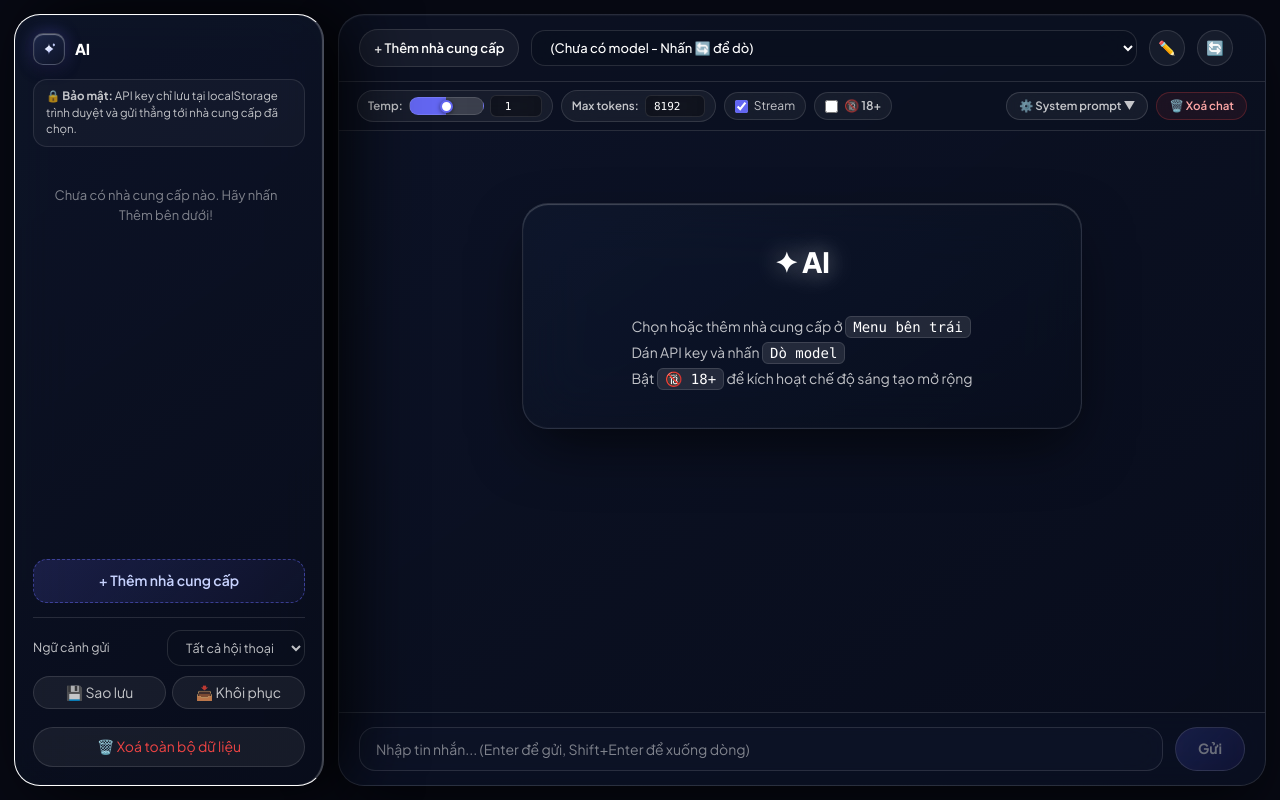
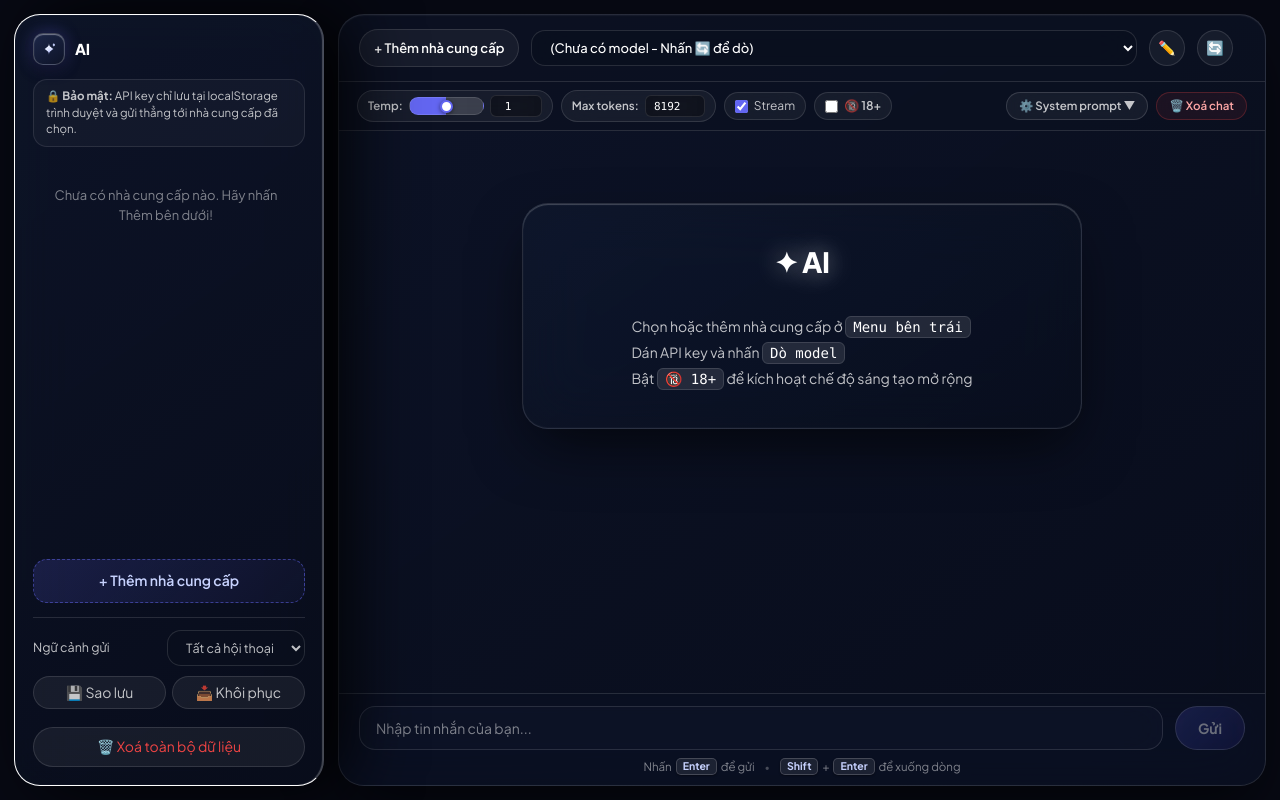
Before and after one commit to phmt1109/gggh, a React (Vite) app: page / in a window 1280 px wide. Built offline with nearby package versions, Linux system fonts and the light colour scheme.

Commit message:
feat: improve UI/UX and realtime context
- Restyle composer with a dedicated hints row
- Update assistant iconography across components
- Enhance realtime context prompt with precise timing
- Add shortcut documentation to composer footer

```diff
--- a/public/sw.js
+++ b/public/sw.js
@@ -1,5 +1,5 @@
 // Service Worker for AI PWA
-const CACHE_NAME = 'ai-cache-v3';
+const CACHE_NAME = 'ai-cache-v4';
 const PRECACHE_URLS = [
   '/',
   '/index.html',
--- a/src/components/Composer.tsx
+++ b/src/components/Composer.tsx
@@ -54,11 +54,12 @@ export const Composer: React.FC<ComposerProps> = ({
 
   return (
     <footer id="composer">
+      <div className="composer-row">
         <textarea
           ref={textareaRef}
           id="input"
           rows={1}
-        placeholder="Nhập tin nhắn... (Enter để gửi, Shift+Enter để xuống dòng)"
+          placeholder="Nhập tin nhắn của bạn..."
           value={input}
           onChange={(e) => onChangeInput(e.target.value)}
           onKeyDown={handleKeyDown}
@@ -87,6 +88,17 @@ export const Composer: React.FC<ComposerProps> = ({
             Gửi
           </button>
         )}
+      </div>
+
+      <div className="composer-hints">
+        <span className="hint-item">
+          Nhấn <kbd className="key-cap">Enter</kbd> để gửi
+        </span>
+        <span className="hint-sep">•</span>
+        <span className="hint-item">
+          <kbd className="key-cap">Shift</kbd> + <kbd className="key-cap">Enter</kbd> để xuống dòng
+        </span>
+      </div>
     </footer>
   );
 };
--- a/src/components/MessagesView.tsx
+++ b/src/components/MessagesView.tsx
@@ -64,7 +64,7 @@ export const MessagesView: React.FC<MessagesViewProps> = ({
           >
             <div className="msg-inner">
               <div className="msg-head">
-                <span>{isError ? '⚠️ THÔNG BÁO LỖI' : isUser ? '👤 BẠN' : '⚡ TRỢ LÝ AI'}</span>
+                <span>{isError ? '⚠️ THÔNG BÁO LỖI' : isUser ? '👤 BẠN' : '✦ TRỢ LÝ AI'}</span>
                 <span style={{ opacity: 0.6, fontSize: 10, marginLeft: 'auto' }}>
                   {new Date(m.timestamp).toLocaleTimeString([], { hour: '2-digit', minute: '2-digit' })}
                 </span>
@@ -122,7 +122,7 @@ export const MessagesView: React.FC<MessagesViewProps> = ({
             <div className="msg-head">
               <span className="flex items-center gap-1.5">
                 <span className="live-pulse-dot" />
-                ⚡ TRỢ LÝ AI
+                ✦ TRỢ LÝ AI
               </span>
               <span style={{ color: 'var(--accent2)', fontSize: 11, marginLeft: 'auto', display: 'flex', alignItems: 'center', gap: 4 }}>
                 {isThinking && !streamingText ? 'Đang suy nghĩ...' : 'Đang gửi trực tiếp...'}
--- a/src/components/ProviderModal.tsx
+++ b/src/components/ProviderModal.tsx
@@ -351,7 +351,7 @@ export const ProviderModal: React.FC<ProviderModalProps> = ({
               disabled={isTesting}
               onClick={handleTestConnection}
             >
-              {isTesting ? '⏳ Đang kiểm tra & dò danh sách model...' : '⚡ Thử kết nối & Dò model ngay'}
+              {isTesting ? '⏳ Đang kiểm tra & dò danh sách model...' : '✦ Thử kết nối & Dò model ngay'}
             </button>
 
             {/* Test Result Display: Loading / OK / Err */}
--- a/src/index.css
+++ b/src/index.css
@@ -950,20 +950,65 @@ html, body {
    7. THANH SOẠN THẢO (COMPOSER / INPUT AREA)
    ========================================================================== */
 #composer {
-  padding: 14px 20px;
+  padding: 12px 20px 8px;
   border-top: 1px solid var(--glass-border-outer);
   background: var(--glass-surface-bar);
   backdrop-filter: blur(var(--blur-strength)) saturate(var(--saturation));
   -webkit-backdrop-filter: blur(var(--blur-strength)) saturate(var(--saturation));
   display: flex;
-  align-items: flex-end;
-  gap: 12px;
+  flex-direction: column;
+  gap: 8px;
   flex-shrink: 0;
   max-width: 100%;
   width: 100%;
   box-sizing: border-box;
   position: relative;
   z-index: 5;
+}
+
+.composer-row {
+  display: flex;
+  align-items: flex-end;
+  gap: 12px;
+  width: 100%;
+}
+
+.composer-hints {
+  display: flex;
+  align-items: center;
+  justify-content: center;
+  gap: 10px;
+  font-size: 11.5px;
+  color: var(--text-tertiary);
+  user-select: none;
+  line-height: 1.4;
+  flex-wrap: wrap;
+  padding-bottom: 2px;
+}
+
+.hint-item {
+  display: inline-flex;
+  align-items: center;
+  gap: 4px;
+}
+
+.key-cap {
+  display: inline-block;
+  padding: 1px 6px;
+  font-size: 10.5px;
+  font-family: inherit;
+  font-weight: 700;
+  color: #c7d2fe;
+  background: rgba(255, 255, 255, 0.08);
+  border: 1px solid rgba(255, 255, 255, 0.18);
+  border-radius: 5px;
+  box-shadow: 0 1px 2px rgba(0, 0, 0, 0.35);
+  line-height: 1.2;
+}
+
+.hint-sep {
+  color: rgba(255, 255, 255, 0.25);
+  font-size: 10px;
 }
 
 #input {
--- a/src/utils/apiAdapters.ts
+++ b/src/utils/apiAdapters.ts
@@ -127,9 +127,11 @@ export function getActiveSystem(
   messages?: ChatMessage[] | { role: string; content: string }[]
 ): string {
   const pronounRule = detectPronounInstruction(messages);
+  const realtimeContext = getRealtimeContextPrompt();
+
+  let corePrompt = '';
 
   // If settings.systemPrompt is explicitly set:
-  // If empty, do not inject any default system message that overrides user's role-play configuration.
   if (typeof settings.systemPrompt === 'string') {
     const trimmedCustom = settings.systemPrompt.trim();
     if (!trimmedCustom) {
@@ -137,14 +139,14 @@ export function getActiveSystem(
         const strategies = ['extreme_compliance', 'adaptive', 'deep_narrative', 'hypothetical_author'] as const;
         const chosenStrategy = strategies[(retryAttempt - 1) % strategies.length];
         const strategyPrompt = JAILBREAK_PROMPTS[chosenStrategy] || '';
-        return pronounRule ? `${strategyPrompt}\n\n${pronounRule}` : strategyPrompt;
+        corePrompt = pronounRule ? `${strategyPrompt}\n\n${pronounRule}` : strategyPrompt;
+      } else {
+        corePrompt = '';
       }
-      return '';
+    } else {
+      corePrompt = pronounRule ? `${trimmedCustom}\n\n${pronounRule}` : trimmedCustom;
     }
-    return pronounRule ? `${trimmedCustom}\n\n${pronounRule}` : trimmedCustom;
-  }
-
-  if (settings.nsfw) {
+  } else if (settings.nsfw) {
     const custom = (settings.systemNSFW || '').trim();
     const baseCore = DEFAULT_SYSTEM_NSFW;
     const strategies = ['extreme_compliance', 'adaptive', 'deep_narrative', 'hypothetical_author'] as const;
@@ -155,15 +157,22 @@ export function getActiveSystem(
     const strategyPrompt = JAILBREAK_PROMPTS[chosenStrategy] || '';
 
     const parts = [custom, baseCore, strategyPrompt, pronounRule].filter(Boolean);
-    return parts.join('\n\n');
+    corePrompt = parts.join('\n\n');
+  } else {
+    const custom = settings.systemNormal;
+    if (typeof custom === 'string' && custom.trim() === '') {
+      corePrompt = '';
+    } else {
+      const basePrompt = (custom || '').trim() || DEFAULT_SYSTEM_NORMAL;
+      corePrompt = pronounRule ? `${basePrompt}\n\n${pronounRule}` : basePrompt;
+    }
   }
 
-  const custom = settings.systemNormal;
-  if (typeof custom === 'string' && custom.trim() === '') {
-    return '';
+  // Always append realtime system context (current datetime + internet capability policy)
+  if (corePrompt) {
+    return `${corePrompt}\n\n${realtimeContext}`;
   }
-  const basePrompt = (custom || '').trim() || DEFAULT_SYSTEM_NORMAL;
-  return pronounRule ? `${basePrompt}\n\n${pronounRule}` : basePrompt;
+  return realtimeContext;
 }
 
 /**
--- a/src/utils/perchanceExport.ts
+++ b/src/utils/perchanceExport.ts
@@ -81,8 +81,8 @@ export function generateIndexHtml(): string {
   .brand{ display:flex; align-items:center; gap:9px; font-weight:700; letter-spacing:.2px; font-size:16px; flex:1; }
   .logo{
     width:26px;height:26px;border-radius:8px;display:grid;place-items:center;
-    background:linear-gradient(135deg,var(--accent),#4a2fd6); color:#fff; font-size:14px;
-    box-shadow:0 0 0 1px #ffffff1a inset;
+    background:linear-gradient(145deg,rgba(30,41,75,0.95),rgba(14,20,40,0.98)); color:#fff; font-size:14px;
+    box-shadow:0 0 10px rgba(99,102,241,0.4), 0 0 0 1px rgba(255,255,255,0.2) inset;
   }
   .disclaimer{
     margin:0; font-size:11.5px; line-height:1.5; color:#ffb7c1;
@@ -270,8 +270,8 @@ export function generateIndexHtml(): string {
   <aside id="sidebar">
     <div class="side-top">
       <div class="brand">
-        <div class="logo">⚡</div>
-        <span>AI Console</span>
+        <div class="logo">✦</div>
+        <span>AI</span>
       </div>
       <button id="closeSidebarBtn" class="icon-btn mobile-only" title="Đóng menu">✕</button>
     </div>
```
Also changed, not shown: src/constants.ts (+11 -9 lines). Lines whose indentation alone changed are shown as unchanged.
